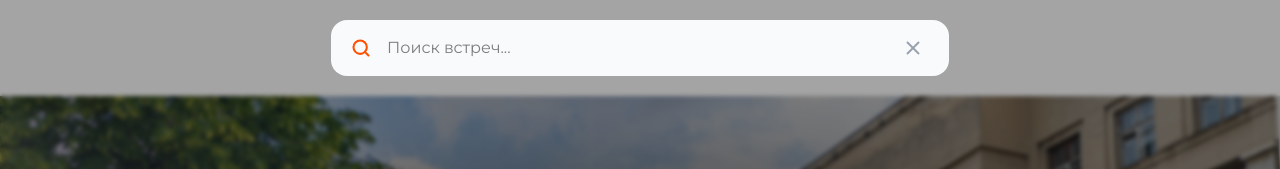
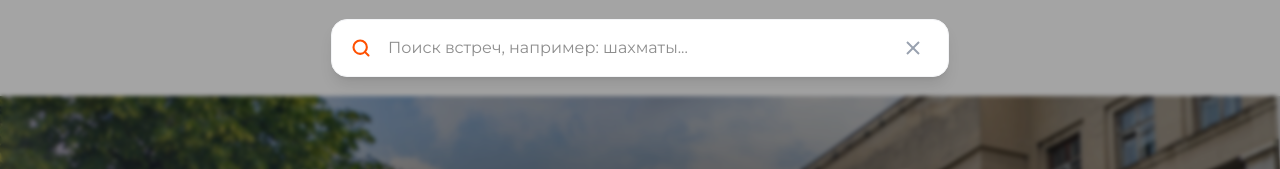
Before and after one commit to ISHADYI/go-osetia, a React (Vite) app: page / in a window 1280 px wide. Both pictures are taken after a click on the button 736 px from the left and 48 px from the top of the page. Shown: the top 169 px of the page. Built offline with nearby package versions, Linux system fonts and the light colour scheme.

Commit message:
fix: исправила избранное, теперь оно работает полноценно. Сделала рабочий поиск

```diff
--- a/src/components/Header.jsx
+++ b/src/components/Header.jsx
@@ -1,9 +1,12 @@
-import React, { useState, useEffect, useRef } from "react";
-import { NavLink, Link } from "react-router-dom";
+// import React, { useState, useEffect, useRef } from "react";
+// import { NavLink, Link } from "react-router-dom";
+import React, { useState } from "react";
+import { NavLink } from "react-router-dom";
 import Container from "./ui/Container";
 import { Logo } from "./ui/Logo";
 import ButtonLink from "./ui/ButtonLink";
 import AuthModal from "./ui/AuthModal";
+import SearchBar from "./ui/SearchBar";
 
 import heartIcon from "../assets/icons/heart-outline.svg";
 import userIcon from "../assets/icons/user.svg";
@@ -27,14 +30,14 @@ const SearchIcon = () => (
 export function Header() {
   const [isAuthOpen, setIsAuthOpen] = useState(false);
   const [isSearchActive, setIsSearchActive] = useState(false);
-  const searchInputRef = useRef(null);
+  // const searchInputRef = useRef(null);
 
-  useEffect(() => {
-    if (isSearchActive) {
-      const timer = setTimeout(() => searchInputRef.current?.focus(), 100);
-      return () => clearTimeout(timer);
-    }
-  }, [isSearchActive]);
+  // useEffect(() => {
+  //   if (isSearchActive) {
+  //     const timer = setTimeout(() => searchInputRef.current?.focus(), 100);
+  //     return () => clearTimeout(timer);
+  //   }
+  // }, [isSearchActive]);
 
   const navLinkClass = ({ isActive }) =>
     `font-semibold transition-colors hover:text-orange whitespace-nowrap ${isActive ? "text-orange" : "text-black"}`;
@@ -58,7 +61,6 @@ export function Header() {
             }`}
           >
             <Logo />
-
             <nav className="flex items-center gap-6">
               <NavLink to="/" className={navLinkClass}>
                 Главная
@@ -72,7 +74,6 @@ export function Header() {
               <NavLink to="/support" className={navLinkClass}>
                 Поддержка
               </NavLink>
-
               {/* <div className="relative group cursor-pointer whitespace-nowrap">
                 <div className="flex items-center gap-1 font-semibold text-black hover:text-orange transition-colors">
                   Интересные места
@@ -117,7 +118,7 @@ export function Header() {
             </nav>
           </div>
 
-          <div
+          {/* <div
             className={`absolute left-1/2 -translate-x-1/2 w-full max-w-[650px] transition-all duration-500 ease-out z-50 px-4 ${
               isSearchActive
                 ? "opacity-100 visible translate-y-0"
@@ -154,7 +155,12 @@ export function Header() {
                 </svg>
               </button>
             </div>
-          </div>
+          </div> */}
+
+          <SearchBar
+            isActive={isSearchActive}
+            onClose={() => setIsSearchActive(false)}
+          />
 
           <div className="flex items-center gap-4 z-10 flex-shrink-0">
             {!isSearchActive && (
--- /dev/null
+++ b/src/components/ui/SearchBar.jsx
@@ -0,0 +1,139 @@
+import React, { useState, useEffect, useRef } from "react";
+import { Link } from "react-router-dom";
+import { MEETINGS_DATA } from "../../data/meetingsData";
+import { useDebounce } from "../../hooks/useDebounce";
+
+const SearchIcon = () => (
+  <svg
+    width="20"
+    height="20"
+    viewBox="0 0 24 24"
+    fill="none"
+    stroke="currentColor"
+    strokeWidth="2.5"
+    strokeLinecap="round"
+    strokeLinejoin="round"
+  >
+    <circle cx="11" cy="11" r="8"></circle>
+    <line x1="21" y1="21" x2="16.65" y2="16.65"></line>
+  </svg>
+);
+
+export default function SearchBar({ isActive, onClose }) {
+  const [searchTerm, setSearchTerm] = useState("");
+  const [results, setResults] = useState([]);
+  const inputRef = useRef(null);
+  const debouncedSearchTerm = useDebounce(searchTerm, 300);
+
+  useEffect(() => {
+    if (isActive) {
+      const timer = setTimeout(() => inputRef.current?.focus(), 100);
+      return () => clearTimeout(timer);
+    } else {
+      setSearchTerm("");
+      setResults([]);
+    }
+  }, [isActive]);
+
+  // Логика поиска при изменении текста
+  useEffect(() => {
+    if (debouncedSearchTerm.trim() === "") {
+      setResults([]);
+      return;
+    }
+
+    const lowerCaseTerm = debouncedSearchTerm.toLowerCase();
+
+    const filtered = MEETINGS_DATA.filter(
+      (meeting) =>
+        meeting.title.toLowerCase().includes(lowerCaseTerm) ||
+        meeting.types.some((t) => t.toLowerCase().includes(lowerCaseTerm)),
+    ).slice(0, 10);
+
+    setResults(filtered);
+  }, [debouncedSearchTerm]);
+
+  const handleResultClick = () => {
+    onClose();
+    setSearchTerm("");
+  };
+
+  return (
+    <div
+      className={`absolute left-1/2 -translate-x-1/2 w-full max-w-[650px] transition-all duration-500 ease-out z-50 px-4 ${
+        isActive
+          ? "opacity-100 visible translate-y-0"
+          : "opacity-0 invisible -translate-y-2 pointer-events-none"
+      }`}
+    >
+      <div className="relative flex items-center">
+        {/* поиска */}
+        <div className="absolute left-5 text-orange">
+          <SearchIcon />
+        </div>
+        <input
+          ref={inputRef}
+          type="text"
+          value={searchTerm}
+          onChange={(e) => setSearchTerm(e.target.value)}
+          placeholder="Поиск встреч, например: шахматы..."
+          className={`w-full bg-white border border-gray-100 py-4 pl-14 pr-14 outline-none focus:ring-2 focus:ring-orange/20 transition-all text-black shadow-lg ${
+            searchTerm && results ? "rounded-t-2xl" : "rounded-2xl"
+          }`}
+          onKeyDown={(e) => e.key === "Escape" && onClose()}
+        />
+        <button
+          onClick={onClose}
+          className="absolute right-5 text-gray-400 hover:text-black transition-colors p-1"
+        >
+          <svg
+            width="24"
+            height="24"
+            viewBox="0 0 24 24"
+            fill="none"
+            stroke="currentColor"
+            strokeWidth="2"
+          >
+            <line x1="18" y1="6" x2="6" y2="18"></line>
+            <line x1="6" y1="6" x2="18" y2="18"></line>
+          </svg>
+        </button>
+
+        {/* Выпадающий список результатов */}
+        {searchTerm.trim() !== "" && (
+          <div className="absolute top-full left-0 w-full bg-white rounded-b-2xl shadow-xl border-x border-b border-gray-100 overflow-hidden z-50 flex flex-col max-h-[350px] overflow-y-auto">
+            {results.length > 0 ? (
+              results.map((meeting) => (
+                <Link
+                  key={meeting.id}
+                  to={`/event/${meeting.id}`}
+                  onClick={handleResultClick}
+                  className="flex items-center gap-4 p-4 hover:bg-orange/5 transition-colors border-t border-gray-50 cursor-pointer no-underline group"
+                >
+                  <img
+                    src={meeting.image}
+                    alt={meeting.title}
+                    className="w-12 h-12 rounded-xl object-cover shrink-0"
+                  />
+                  <div className="flex flex-col overflow-hidden">
+                    <h4 className="font-bold text-sm text-black truncate group-hover:text-orange transition-colors">
+                      {meeting.title}
+                    </h4>
+                    <p className="text-xs text-gray-500 mt-0.5 truncate">
+                      {meeting.date} •{" "}
+                      {meeting.price === 0 ? "Бесплатно" : `${meeting.price} ₽`}
+                    </p>
+                  </div>
+                </Link>
+              ))
+            ) : (
+              <div className="p-6 text-center text-gray-500 text-sm border-t border-gray-50">
+                По запросу « <span className="font-semibold text-black">{searchTerm}</span>» ничего не найдено
+              </div>
+            )}
+          </div>
+        )}
+      </div>
+    </div>
+  );
+}
--- a/src/context/FavoritesContext.jsx
+++ b/src/context/FavoritesContext.jsx
@@ -13,12 +13,15 @@ export function FavoritesProvider({ children }) {
   }, [favorites]);
 
   const toggleFavorite = (id) => {
+    const stringId = String(id);
     setFavorites((prev) =>
-      prev.includes(id) ? prev.filter((favId) => favId != id) : [...prev, id],
+      prev.includes(stringId)
+        ? prev.filter((favId) => favId !== stringId)
+        : [...prev, stringId],
     );
   };
 
-  const isFavorite = (id) => favorites.includes(id);
+  const isFavorite = (id) => favorites.includes(String(id));
   return (
     <FavoritesContext.Provider
       value={{ favorites, toggleFavorite, isFavorite }}
--- /dev/null
+++ b/src/hooks/useDebounce.js
@@ -0,0 +1,17 @@
+import { useState, useEffect } from "react";
+
+export function useDebounce(value, delay) {
+  const [debouncedValue, setDebouncedValue] = useState(value);
+
+  useEffect(() => {
+    const handler = setTimeout(() => {
+      setDebouncedValue(value);
+    }, delay);
+
+    return () => {
+      clearTimeout(handler);
+    };
+  }, [value, delay]);
+
+  return debouncedValue;
+}
```
Also changed, not shown: 1 other file (tests, documents, lock files or other folders).
